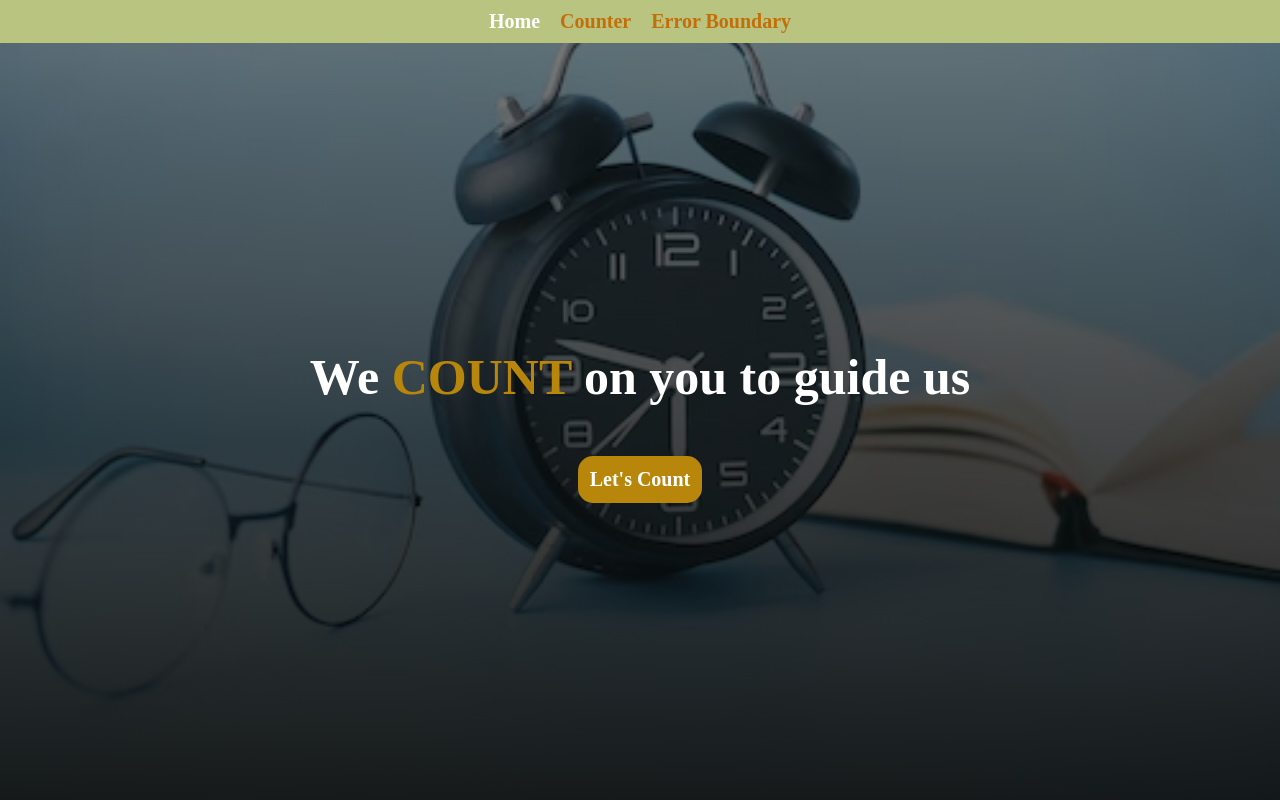
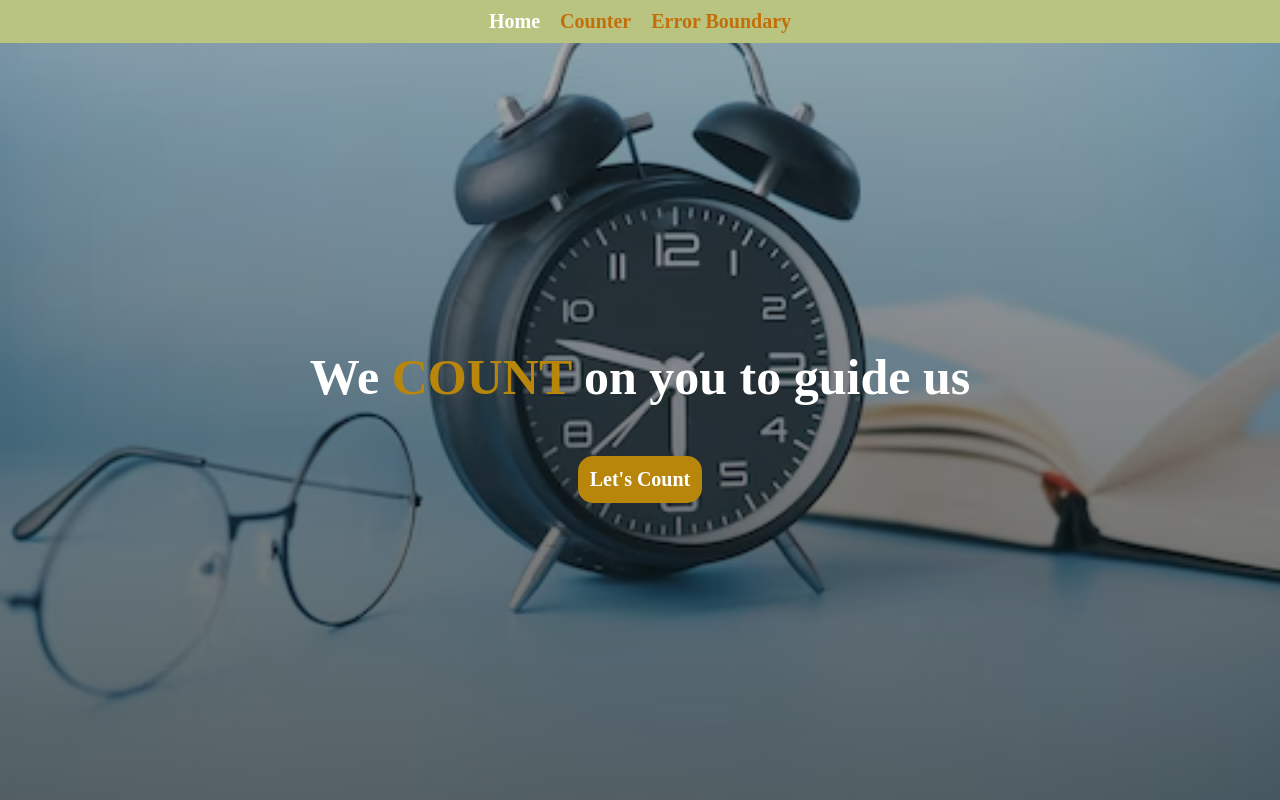
Before and after one commit to was-coder/react-counter, a React (Create React App) app: page / in a window 1280 px wide. Built offline with nearby package versions, Linux system fonts and the light colour scheme.

Commit message:
feat:Style its responsiveness

```diff
--- a/src/css/error.css
+++ b/src/css/error.css
@@ -11,8 +11,16 @@
   padding: 20px 0;
 }
 
+.error-link {
+  color: #d0d5dd;
+  font-size: 30px;
+  text-decoration: none;
+  text-transform: uppercase;
+}
+
 .error-link:hover {
   color: darkgoldenrod;
+  transition: all 1s ease-in-out;
 }
 
 .alert-div {
--- a/src/css/home.css
+++ b/src/css/home.css
@@ -1,6 +1,7 @@
 .home-h1 {
-  font-size: 50px;
+  font-size: 30px;
   margin: 50px 0;
+  text-align: center;
 }
 
 span {
@@ -10,3 +11,9 @@ span {
 .home-btn {
   text-decoration: none;
 }
+
+@media screen and (min-width: 960px) {
+  .home-h1 {
+    font-size: 50px;
+  }
+}
--- a/src/css/reset.css
+++ b/src/css/reset.css
@@ -14,8 +14,8 @@
   align-items: center;
   background-image: linear-gradient(
       to bottom,
-      rgba(5, 6, 5, 0.52),
-      rgba(7, 9, 9, 0.93)
+      rgba(5, 6, 5, 0.32),
+      rgba(7, 9, 9, 0.63)
     ),
     url(/public/assets/count.avif);
   background-position: center;
```
